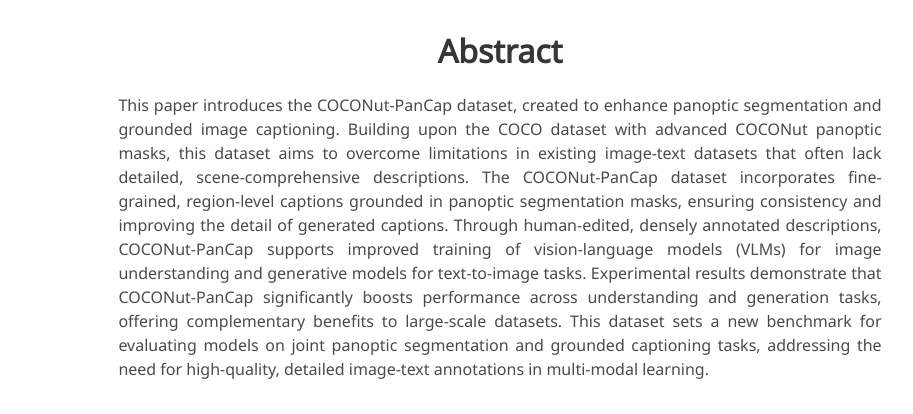
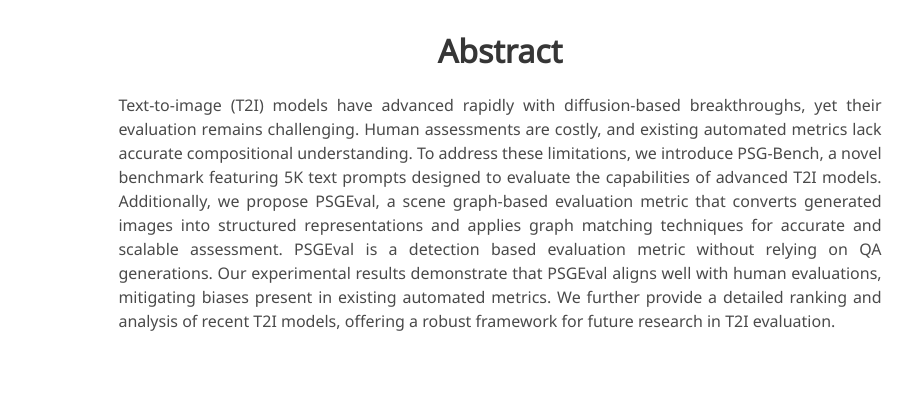
Before and after one commit to xdeng7/coconut.github.io, a plain HTML site: page coconut_psgbench.html in a window 1280 px wide. Shown: the part 1170-1584 px from the top of the page, without its empty margins (140-1053 px from the left). Drawn offline with nearby package versions, Linux system fonts and the light colour scheme; some icons are missing; a web font is replaced by a local one.

Commit message:
Update coconut_psgbench.html

```diff
--- a/coconut_psgbench.html
+++ b/coconut_psgbench.html
@@ -236,7 +236,9 @@
         <h2 class="title is-3">Abstract</h2>
         <div class="content has-text-justified">
           <p>
-            This paper introduces the COCONut-PanCap dataset, created to enhance panoptic segmentation and grounded image captioning. Building upon the COCO dataset with advanced COCONut panoptic masks, this dataset aims to overcome limitations in existing image-text datasets that often lack detailed, scene-comprehensive descriptions. The COCONut-PanCap dataset incorporates fine-grained, region-level captions grounded in panoptic segmentation masks, ensuring consistency and improving the detail of generated captions. Through human-edited, densely annotated descriptions, COCONut-PanCap supports improved training of vision-language models (VLMs) for image understanding and generative models for text-to-image tasks. Experimental results demonstrate that COCONut-PanCap significantly boosts performance across understanding and generation tasks, offering complementary benefits to large-scale datasets. This dataset sets a new benchmark for evaluating models on joint panoptic segmentation and grounded captioning tasks, addressing the need for high-quality, detailed image-text annotations in multi-modal learning.
+            Text-to-image (T2I) models have advanced rapidly with diffusion-based breakthroughs, yet their evaluation remains challenging. Human assessments are costly, and existing automated metrics lack accurate compositional understanding.
+To address these limitations, we introduce PSG-Bench, a novel benchmark featuring 5K text prompts designed to evaluate the capabilities of advanced T2I models. Additionally, we propose PSGEval, a scene graph-based evaluation metric that converts generated images into structured representations and applies graph matching techniques for accurate and scalable assessment. PSGEval is a detection based evaluation metric without relying on QA generations.
+Our experimental results demonstrate that PSGEval aligns well with human evaluations, mitigating biases present in existing automated metrics. We further provide a detailed ranking and analysis of recent T2I models, offering a robust framework for future research in T2I evaluation.
           </p>
         </div>
       </div>
```
